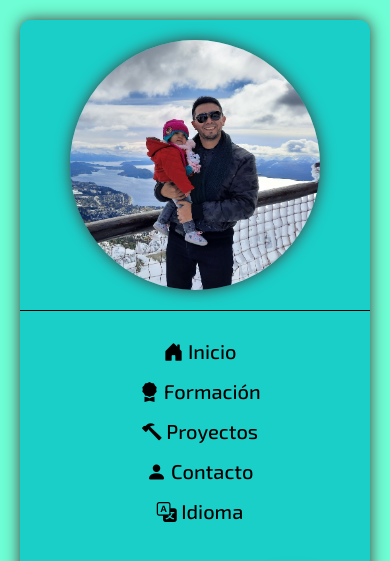
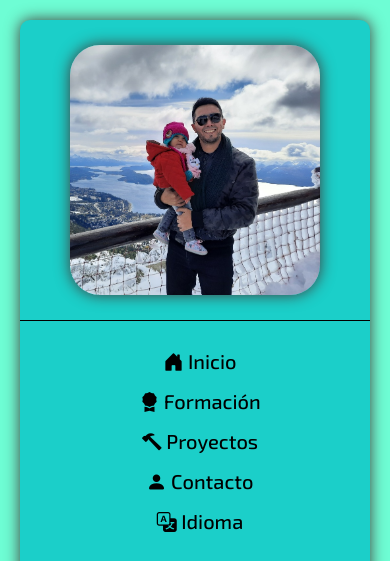
Before and after one commit to sergioLvDev/Portfolio, a plain HTML site: page index.html in a window 390 px wide. Shown: the top 561 px of the page. Drawn offline with nearby package versions, Linux system fonts and the light colour scheme.

Commit message:
foto flip

```diff
--- a/index.html
+++ b/index.html
@@ -14,8 +14,15 @@
 
 <body>
   <header class="header">
-    <div class="foto">
-      <img src="./img/imgser.jpg" alt="Imagen de Sergio">
+    <div class="flip-card" tabindex="0">
+      <div class="flip-card-inner">
+        <div class="flip-card-front">
+          <img src="./img/imgser.jpg" class="card-img" alt="Foto Sergio Frente">
+        </div>
+        <div class="flip-card-back">
+          <img src="./img/portfolio.png" class="card-img" alt="Foto Sergio Dorso">
+        </div>
+      </div>
     </div>
     <div class="menu">
       <nav>
@@ -168,9 +175,11 @@
     <div><a href="https://api.whatsapp.com/send?phone5493416139836&text=Hola!" target="_blank"><img class="logwap"
           src="./img/wap.png" alt="logo de whatsapp"></a></div>
   </main>
+
   <script src="https://cdn.jsdelivr.net/npm/bootstrap@5.3.3/dist/js/bootstrap.bundle.min.js"
     integrity="sha384-YvpcrYf0tY3lHB60NNkmXc5s9fDVZLESaAA55NDzOxhy9GkcIdslK1eN7N6jIeHz"
     crossorigin="anonymous"></script>
+  <script src="./js.js"></script>
 
 </body>
 
--- a/js.js
+++ b/js.js
@@ -0,0 +1,9 @@
+console.log("hola");
+document.querySelector(".flip-card").addEventListener("click", function () {
+  this.classList.toggle("flipped");
+});
+document.querySelector(".flip-card").addEventListener("keydown", function (e) {
+  if (e.key === "Enter") {
+    this.classList.toggle("flipped");
+  }
+});
--- a/styles.css
+++ b/styles.css
@@ -1,5 +1,4 @@
 @import url('https://fonts.googleapis.com/css2?family=Exo+2:ital,wght@0,100..900;1,100..900&display=swap');
-@import url('https://fonts.googleapis.com/css2?family=Kalam:wght@300;400;700&family=Merienda:wght@300..900&display=swap');
 
 * {
   margin: 0;
@@ -14,7 +13,7 @@ body {
 }
 
 .titulos {
-  font-family: 'Merienda', cursive;
+  font-family: Verdana, Geneva, Tahoma, sans-serif
 }
 
 header {
@@ -29,8 +28,9 @@ header {
   margin: 10px;
   border-radius: 10px;
   box-shadow: 0 0 15px rgb(66, 56, 56);
+}
 
-}
+
 
 main {
   margin-left: 320px;
@@ -44,12 +44,7 @@ main {
   margin: 20px;
 }
 
-.foto img {
-  width: 250px;
-  height: 250px;
-  border-radius: 100%;
-  box-shadow: 0 0 15px rgb(66, 56, 56);
-}
+
 
 nav a {
   display: flex;
@@ -63,7 +58,7 @@ nav a {
 }
 
 nav a:hover {
-  background: rgb(26, 136, 46);
+  background: green;
   border-radius: 5px;
   color: white;
 }
@@ -93,67 +88,6 @@ ul {
   margin: 10px;
 }
 
-@media (max-width: 992px) {
-  header {
-    display: flex;
-    flex-direction: row;
-    width: auto;
-    height: auto;
-    position: relative;
-    justify-content: space-between;
-    margin: 20px;
-
-  }
-
-  nav {
-    border-top: none;
-    border-bottom: 1px solid black;
-  }
-
-  .menu {
-    border-left: 1px solid black;
-  }
-
-  .redes a {
-
-    margin: 5px;
-  }
-
-  main {
-    margin-left: 0;
-    padding: 20px;
-  }
-
-
-  @media screen and (max-width: 560px) {
-    main {
-      padding-bottom: 10px;
-    }
-  }
-
-
-}
-
-@media (max-width: 552px) {
-
-  header {
-    display: flex;
-    flex-direction: column;
-    text-align: center;
-    width: auto;
-    height: auto;
-  }
-
-  .menu {
-    border-left: none;
-  }
-
-  nav {
-    border-left: none;
-    border-top: 1px solid black;
-    border-bottom: 1px solid black;
-  }
-}
 
 /* INICIO */
 
@@ -351,3 +285,132 @@ p {
   bottom: 30px;
   right: 10px;
 }
+
+
+
+
+
+/* FLIP CARD */
+.flip-card {
+  background-color: transparent;
+  width: 100%;
+  height: 100%;
+  perspective: 1000px;
+  cursor: pointer;
+}
+
+.flip-card-inner {
+  position: relative;
+  width: 100%;
+  height: 100%;
+  text-align: center;
+  transition: transform 0.8s;
+  transform-style: preserve-3d;
+}
+
+.flip-card.flipped .flip-card-inner {
+  transform: rotateY(180deg);
+}
+
+.flip-card-front,
+.flip-card-back {
+  position: absolute;
+  width: 100%;
+  height: 100%;
+  backface-visibility: hidden;
+  display: flex;
+  flex-direction: column;
+  justify-content: center;
+  align-items: center;
+  padding: 20px;
+}
+
+
+
+.flip-card-back {
+  transform: rotateY(180deg);
+}
+
+.card-img {
+  width: 250px;
+  height: 250px;
+  border-radius: 30px;
+  box-shadow: 0 0 15px rgb(66, 56, 56);
+  object-fit: cover;
+}
+
+
+
+@media (max-width: 992px) {
+  header {
+    display: flex;
+    flex-direction: row;
+    width: 100%;
+    height: 100%;
+    position: relative;
+    justify-content: space-between;
+    margin: 20px;
+    align-items: center;
+
+  }
+
+  nav {
+    border-top: none;
+    border-bottom: 1px solid black;
+  }
+
+  .menu {
+    border-left: 1px solid black;
+  }
+
+  .redes a {
+
+    margin: 5px;
+  }
+
+  main {
+    margin-left: 0;
+    padding: 20px;
+  }
+
+  .flip-card {
+    height: 300px;
+    width: 300px;
+  }
+
+}
+
+
+@media screen and (max-width: 560px) {
+  main {
+    padding-bottom: 10px;
+  }
+}
+
+
+
+@media screen and (max-width: 552px) {
+
+  header {
+    display: flex;
+    flex-direction: column;
+    text-align: center;
+    align-items: stretch;
+    width: auto;
+    height: auto;
+  }
+
+  .menu {
+    border-left: none;
+  }
+
+  nav {
+    border-left: none;
+    border-top: 1px solid black;
+    border-bottom: 1px solid black;
+  }
+
+  .flip-card {
+    width: 100%;
+  }
+}
```
